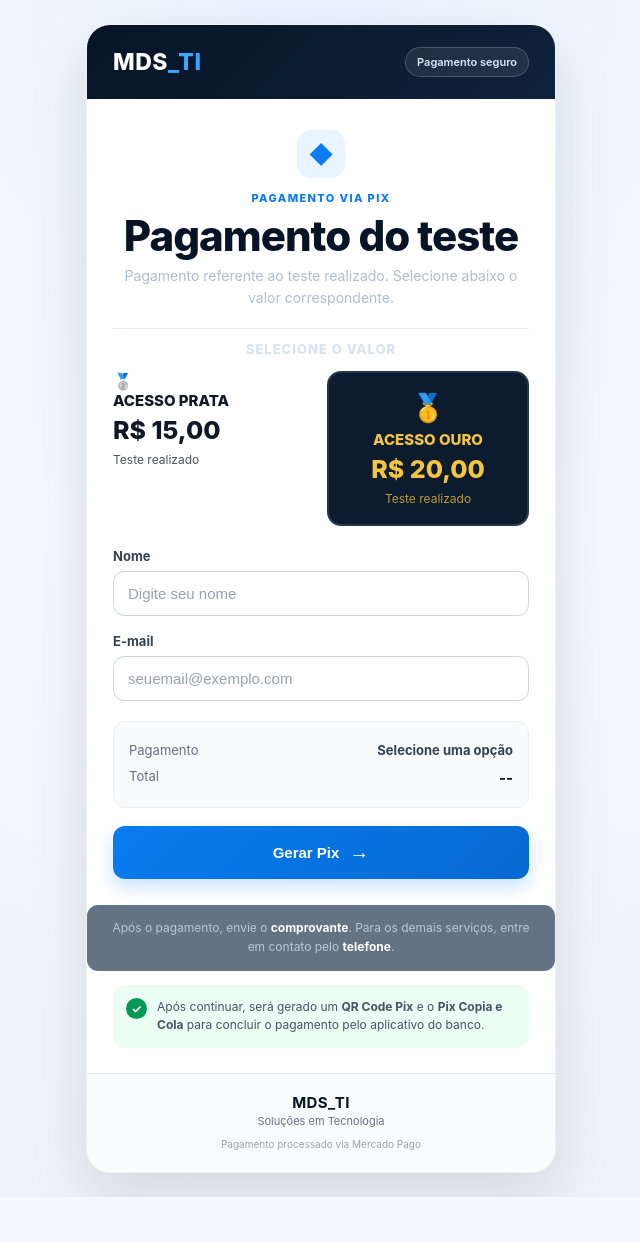
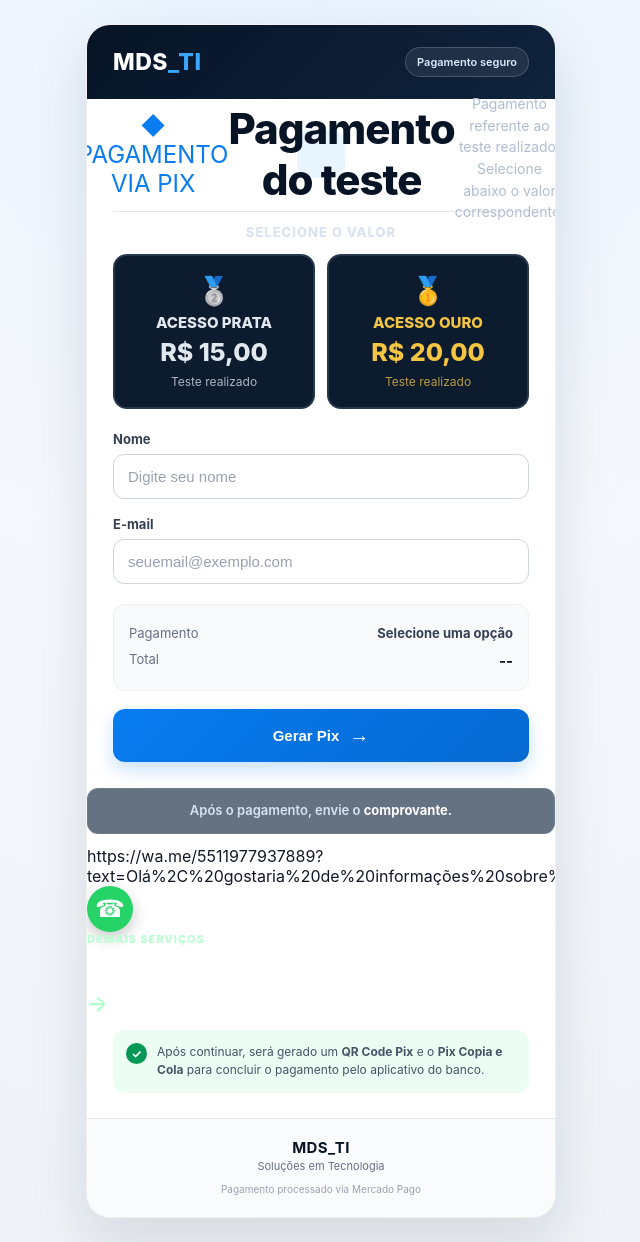
Before and after one commit to marcioecofabril-hub/Teste, a Flask app: page / in a window 1280 px wide. Shown: the whole page, without its empty margins (319-959 px from the left). Before the commit the page ends 1197 px from the top, so only its background shows below. Run offline with Flask 3, Linux system fonts and the light colour scheme.

Commit message:
Update pay_simple.html

```diff
--- a/templates/pay_simple.html
+++ b/templates/pay_simple.html
@@ -14,6 +14,7 @@
     <title>MDS_TI | Pagamento Pix</title>
 
     <!-- PREVIA DO LINK PARA WHATSAPP -->
+
     <meta
         property="og:title"
         content="MDS_TI | Pagamento Pix"
@@ -69,7 +70,8 @@
         content="MDS_TI"
     >
 
-    <!-- TWITTER / OUTROS SERVICOS -->
+    <!-- PREVIA PARA OUTROS SERVICOS -->
+
     <meta
         name="twitter:card"
         content="summary_large_image"
@@ -90,7 +92,8 @@
         content="https://pagamento-pix-ti.onrender.com/static/PIX.PNG"
     >
 
-    <!-- CSS PRINCIPAL -->
+    <!-- CSS PRINCIPAL DO PROJETO -->
+
     <link
         rel="stylesheet"
         href="{{ url_for('static', filename='style.css') }}"
@@ -98,22 +101,22 @@
 
     <style>
 
-        .payment-message {
-            margin: 4px auto 0;
+        .payment-description {
             max-width: 520px;
-            text-align: center;
+            margin: 8px auto 0;
+            color: #aebed0;
             font-size: 14px;
             line-height: 1.55;
-            color: #aebed0;
+            text-align: center;
         }
 
         .plans-title {
             margin: 0 0 14px;
-            text-align: center;
+            color: #d9e3f0;
             font-size: 13px;
             font-weight: 800;
             letter-spacing: 1px;
-            color: #d9e3f0;
+            text-align: center;
         }
 
         .plans {
@@ -125,34 +128,46 @@
 
         .plan-option {
             position: relative;
+            width: 100%;
         }
 
         .plan-option input {
             position: absolute;
+            width: 1px;
+            height: 1px;
             opacity: 0;
             pointer-events: none;
         }
 
         .plan-card {
             display: flex;
+            box-sizing: border-box;
+            width: 100%;
             min-height: 155px;
             padding: 18px 12px;
             border: 2px solid #26384d;
             border-radius: 14px;
+            background: #0c1b2e;
             cursor: pointer;
-            background: #0c1b2e;
-            text-align: center;
+            user-select: none;
             flex-direction: column;
             align-items: center;
             justify-content: center;
+            text-align: center;
+
             transition:
                 transform 0.2s ease,
                 border-color 0.2s ease,
+                background 0.2s ease,
                 box-shadow 0.2s ease;
         }
 
         .plan-card:hover {
             transform: translateY(-2px);
+        }
+
+        .plan-card:active {
+            transform: scale(0.98);
         }
 
         .plan-icon {
@@ -171,8 +186,8 @@
         .plan-price {
             display: block;
             font-size: 25px;
+            font-weight: 800;
             line-height: 1.2;
-            font-weight: 800;
         }
 
         .plan-description {
@@ -191,35 +206,135 @@
         }
 
         .plan-option input:checked + .plan-card.silver {
-            border-color: #cbd5e1;
+            border-color: #e2e8f0;
+            background: #13263b;
 
             box-shadow:
-                0 0 0 2px rgba(203, 213, 225, 0.15),
-                0 8px 24px rgba(0, 0, 0, 0.25);
+                0 0 0 3px rgba(226, 232, 240, 0.18),
+                0 10px 26px rgba(0, 0, 0, 0.30);
         }
 
         .plan-option input:checked + .plan-card.gold {
             border-color: #f5c542;
+            background: #18283a;
 
             box-shadow:
-                0 0 0 2px rgba(245, 197, 66, 0.15),
-                0 8px 24px rgba(0, 0, 0, 0.25);
+                0 0 0 3px rgba(245, 197, 66, 0.18),
+                0 10px 26px rgba(0, 0, 0, 0.30);
         }
 
-        .service-notice {
-            margin: 18px 0 0;
-            padding: 13px 15px;
-            border: 1px solid rgba(76, 148, 220, 0.18);
+        .plan-option input:focus-visible + .plan-card {
+            outline: 3px solid #38bdf8;
+            outline-offset: 3px;
+        }
+
+        .receipt-message {
+            margin: 18px 0 12px;
+            padding: 12px 15px;
+            border: 1px solid rgba(148, 163, 184, 0.22);
             border-radius: 11px;
             background: rgba(17, 39, 64, 0.65);
+            color: #d9e3f0;
+            font-size: 13px;
+            font-weight: 600;
+            line-height: 1.5;
             text-align: center;
-            color: #b8c7d9;
-            font-size: 12px;
-            line-height: 1.55;
         }
 
-        .service-notice strong {
+        .receipt-message strong {
             color: #ffffff;
+        }
+
+        .whatsapp-card {
+            display: flex;
+            width: 100%;
+            box-sizing: border-box;
+            margin: 0 0 18px;
+            padding: 16px;
+            border: 1px solid rgba(37, 211, 102, 0.55);
+            border-radius: 14px;
+            background:
+                linear-gradient(
+                    135deg,
+                    rgba(18, 92, 57, 0.96),
+                    rgba(10, 57, 39, 0.98)
+                );
+            color: #ffffff;
+            text-decoration: none;
+            align-items: center;
+            gap: 13px;
+
+            box-shadow:
+                0 10px 26px rgba(0, 0, 0, 0.22),
+                0 0 24px rgba(37, 211, 102, 0.10);
+
+            transition:
+                transform 0.2s ease,
+                border-color 0.2s ease,
+                box-shadow 0.2s ease;
+        }
+
+        .whatsapp-card:hover {
+            transform: translateY(-2px);
+            border-color: #25d366;
+
+            box-shadow:
+                0 12px 30px rgba(0, 0, 0, 0.28),
+                0 0 28px rgba(37, 211, 102, 0.18);
+        }
+
+        .whatsapp-card:active {
+            transform: scale(0.99);
+        }
+
+        .whatsapp-icon {
+            display: flex;
+            width: 46px;
+            min-width: 46px;
+            height: 46px;
+            border-radius: 50%;
+            background: #25d366;
+            color: #ffffff;
+            font-size: 24px;
+            align-items: center;
+            justify-content: center;
+
+            box-shadow:
+                0 6px 16px rgba(0, 0, 0, 0.22);
+        }
+
+        .whatsapp-content {
+            display: flex;
+            min-width: 0;
+            flex: 1;
+            flex-direction: column;
+        }
+
+        .whatsapp-title {
+            margin-bottom: 3px;
+            color: #b9ffd2;
+            font-size: 11px;
+            font-weight: 800;
+            letter-spacing: 1px;
+        }
+
+        .whatsapp-text {
+            color: #ffffff;
+            font-size: 13px;
+            line-height: 1.4;
+        }
+
+        .whatsapp-number {
+            margin-top: 3px;
+            color: #ffffff;
+            font-size: 17px;
+            font-weight: 800;
+        }
+
+        .whatsapp-arrow {
+            color: #b9ffd2;
+            font-size: 22px;
+            font-weight: 700;
         }
 
         @media (max-width: 560px) {
@@ -230,7 +345,7 @@
             }
 
             .plan-card {
-                min-height: 135px;
+                min-height: 140px;
                 padding: 14px 7px;
             }
 
@@ -248,6 +363,21 @@
 
             .plan-description {
                 font-size: 10px;
+            }
+
+            .whatsapp-card {
+                padding: 14px 12px;
+            }
+
+            .whatsapp-icon {
+                width: 42px;
+                min-width: 42px;
+                height: 42px;
+                font-size: 21px;
+            }
+
+            .whatsapp-number {
+                font-size: 16px;
             }
 
         }
@@ -286,9 +416,6 @@
 
             <div class="pix-icon">
                 ◆
-            </div>
-
-            <p class="eyebrow">
                 PAGAMENTO VIA PIX
             </p>
 
@@ -296,7 +423,7 @@
                 Pagamento do teste
             </h1>
 
-            <p class="payment-message">
+            <p class="payment-description">
                 Pagamento referente ao teste realizado.
                 Selecione abaixo o valor correspondente.
             </p>
@@ -313,7 +440,7 @@
 
         {% endif %}
 
-        <form method="POST">
+        <form method="POST" id="payment-form">
 
             <p class="plans-title">
                 SELECIONE O VALOR
@@ -321,7 +448,8 @@
 
             <div class="plans">
 
-                <!-- ACESSO PRATA -->
+                <!-- OPCAO DE R$ 15,00 -->
+
                 <div class="plan-option">
 
                     <input
@@ -333,7 +461,11 @@
                     >
 
                     <label
-                        for="plano-                <span class="plan-icon">
+                        for="plano-prata"
+                        class="plan-card silver"
+                    >
+
+                        <span class="plan-icon">
                             🥈
                         </span>
 
@@ -353,7 +485,8 @@
 
                 </div>
 
-                <!-- ACESSO OURO -->
+                <!-- OPCAO DE R$ 20,00 -->
+
                 <div class="plan-option">
 
                     <input
@@ -472,12 +605,38 @@
 
         </form>
 
-        <div class="service-notice">
+        <div class="receipt-message">
             Após o pagamento, envie o
-            <strong>comprovante</strong>.
-            Para os demais serviços, entre em contato
-            pelo <strong>telefone</strong>.
+            <strong>comprovante.</strong>
         </div>
+
+        https://wa.me/5511977937889?text=Olá%2C%20gostaria%20de%20informações%20sobre%20os%20demais%20serviços.
+
+            <div class="whatsapp-icon">
+                ☎
+            </div>
+
+            <div class="whatsapp-content">
+
+                <span class="whatsapp-title">
+                    DEMAIS SERVIÇOS
+                </span>
+
+                <span class="whatsapp-text">
+                    Entre em contato pelo WhatsApp
+                </span>
+
+                <span class="whatsapp-number">
+                    (11) 97793-7889
+                </span>
+
+            </div>
+
+            <span class="whatsapp-arrow">
+                →
+            </span>
+
+        </a>
 
         <div class="info">
 
@@ -549,7 +708,7 @@
         "change",
         function () {
 
-            if (this.checked) {
+            if (planoPrata.checked) {
 
                 selecionarPlano(
                     "Acesso Prata",
@@ -566,7 +725,7 @@
         "change",
         function () {
 
-            if (this.checked) {
+            if (planoOuro.checked) {
 
                 selecionarPlano(
                     "Acesso Ouro",
@@ -578,6 +737,42 @@
         }
     );
 
+
+    document
+        .querySelector(
+            'label[for="plano-prata"]'
+        )
+        .addEventListener(
+            "click",
+            function () {
+
+                planoPrata.checked = true;
+
+                planoPrata.dispatchEvent(
+                    new Event("change")
+                );
+
+            }
+        );
+
+
+    document
+        .querySelector(
+            'label[for="plano-ouro"]'
+        )
+        .addEventListener(
+            "click",
+            function () {
+
+                planoOuro.checked = true;
+
+                planoOuro.dispatchEvent(
+                    new Event("change")
+                );
+
+            }
+        );
+
 </script>
 
 </body>
```
